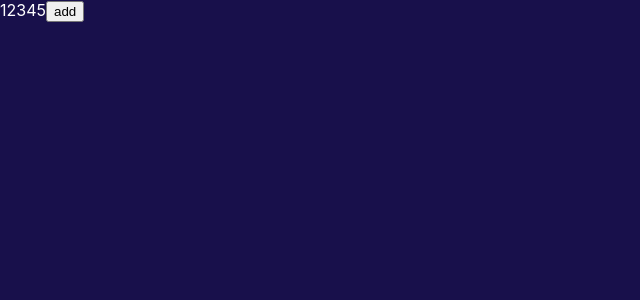
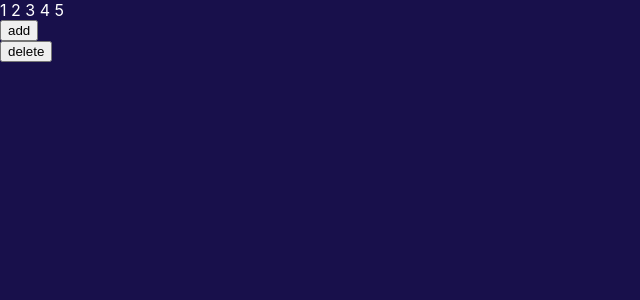
Before and after one commit to luckyzharkyn/reactTest, a React (Create React App) app: page / in a window 1280 px wide. Shown: the top 300 px of the page, without its empty margins (0-640 px from the left). Built offline with nearby package versions, Linux system fonts and the light colour scheme.

Commit message:
удаление из массива

```diff
--- a/src/App.js
+++ b/src/App.js
@@ -5,16 +5,23 @@ function App() {
 	const [value, setValue] = useState([1, 2, 3, 4, 5]);
 
 	const result = value.map((elem, index) => {
-		return <span key={index}>{elem}</span>
+		return <span key={index}>{elem} </span>
 	})
 
 	function AddElem() {
 		setValue([...value, value.length + 1])
 	}
 
+	function RemoveLastElem() {
+		let copy = Object.assign([], value);
+		copy.pop()
+		setValue(copy);
+	}
+
 	return <div>
 		{result}
 		<button onClick={AddElem}>add</button>
+		<button onClick={RemoveLastElem}>delete</button>
 	</div>
 }
 
--- a/src/index.css
+++ b/src/index.css
@@ -16,3 +16,7 @@ body {
   color: #fff;
   background-color: rgb(24, 16, 75);
 }
+
+button{
+  display: block;
+}
```
